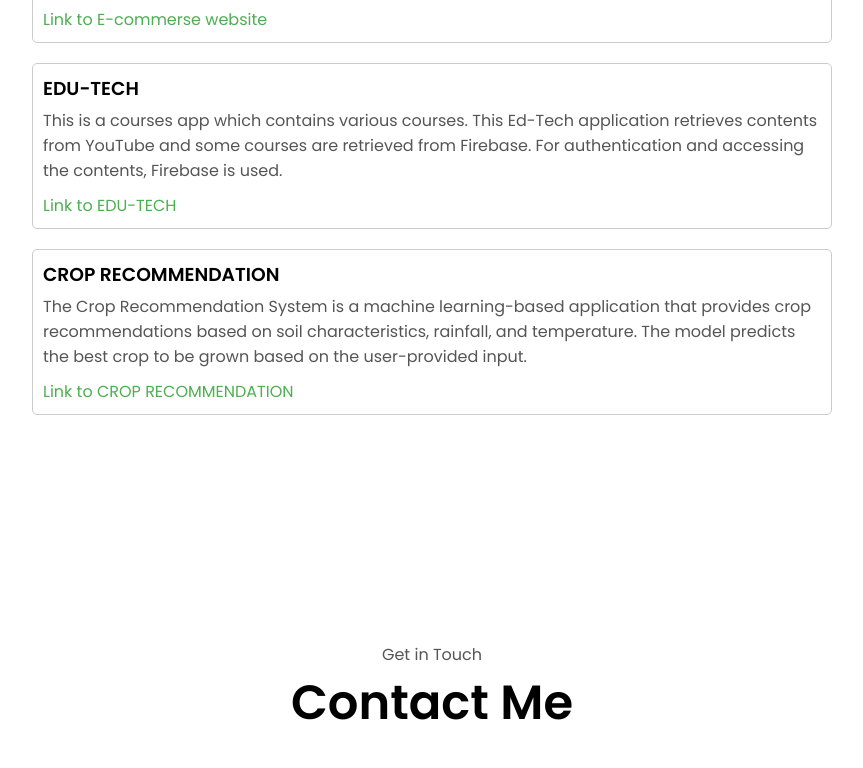
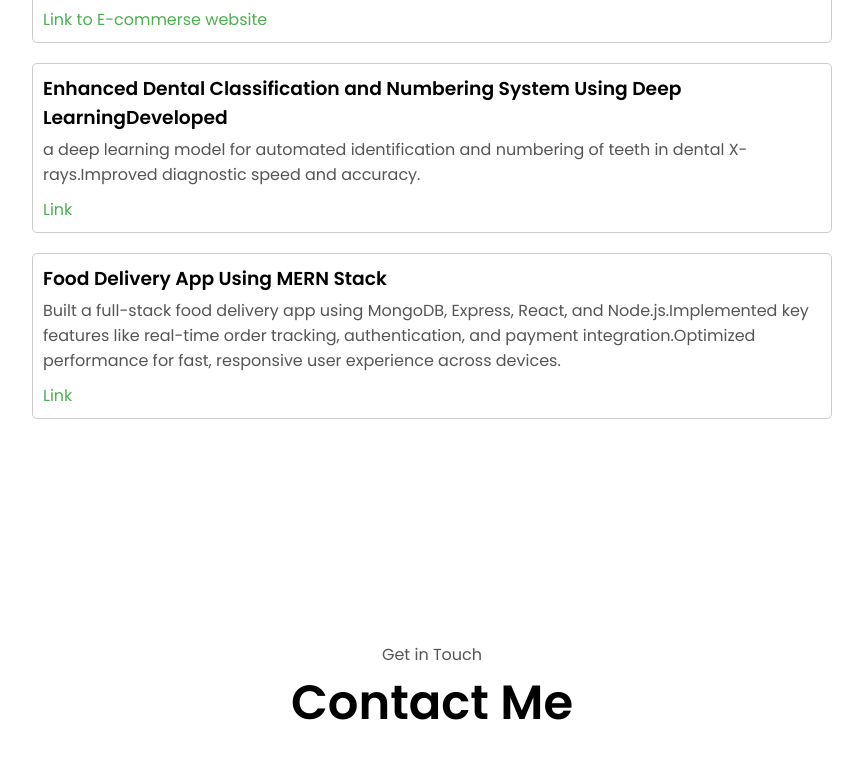
Before and after one commit to SujendraNayak/sujendral-Portfolio, a plain HTML site: page Portfolio-Website/index.html in a window 1280 px wide. Shown: the part 2746-3514 px from the top of the page, without its empty margins (208-1071 px from the left). Drawn offline with Linux system fonts and the light colour scheme.

Commit message:
Projects are added.

```diff
--- a/Portfolio-Website/index.html
+++ b/Portfolio-Website/index.html
@@ -164,14 +164,16 @@
           <a href="https://ecommerce-eta-lyart.vercel.app/">Link to E-commerse website </a>
       </div>
       <div class="project">
-          <h3>EDU-TECH</h3>
-          <p>This is a courses app which contains various courses. This Ed-Tech application retrieves contents from YouTube and some courses are retrieved from Firebase. For authentication and accessing the contents, Firebase is used.</p>
-          <a href="https://github.com/your-github-username">Link to EDU-TECH</a>
+          <h3>Enhanced Dental Classification and Numbering System Using Deep LearningDeveloped</h3>
+          <p> a deep learning model for automated identification and numbering of teeth in dental X-rays.Improved diagnostic speed and accuracy.
+            </p>
+          <a href="https://github.com/your-github-username">Link </a>
       </div>
       <div class="project">
-        <h3>CROP RECOMMENDATION</h3>
-        <p>The Crop Recommendation System is a machine learning-based application that provides crop recommendations based on soil characteristics, rainfall, and temperature. The model predicts the best crop to be grown based on the user-provided input.</p>
-        <a href="https://github.com/your-github-username">Link to CROP RECOMMENDATION</a>
+        <h3>Food Delivery App Using MERN Stack</h3>
+        <p>Built a full-stack food delivery app using MongoDB, Express, React, and Node.js.Implemented key features like real-time order tracking, authentication, and payment integration.Optimized performance for fast, responsive user experience across devices.
+          </p>
+        <a href="https://github.com/SujendraNayak/Food_Delivery_website">Link</a>
       </div>
     </section>
 
```
